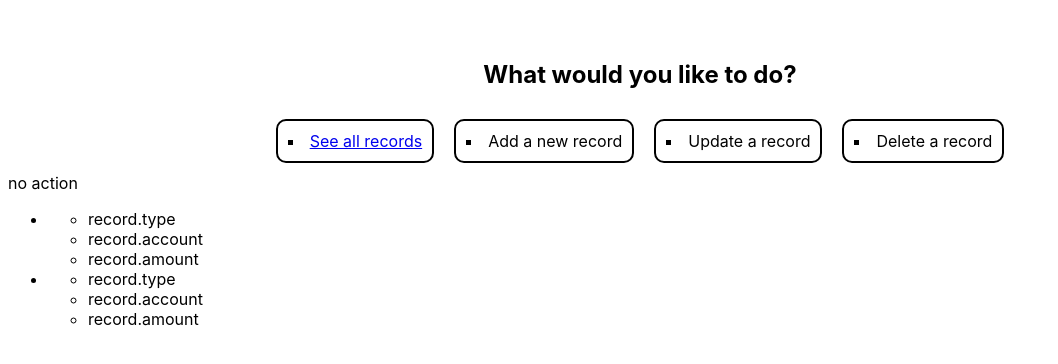
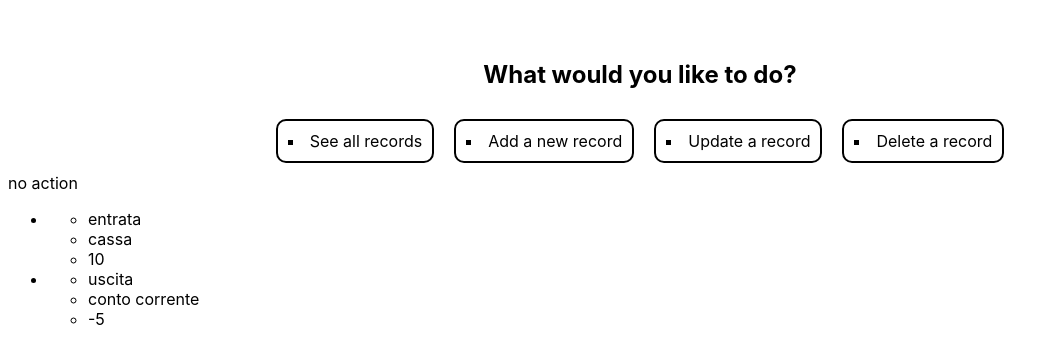
Before and after one commit to yorjofree/accounting-app-frontend, an Angular app: page /actionlist/get in a window 1280 px wide. Shown: the top 364 px of the page, without its empty margins (0-1058 px from the left). Built offline with nearby package versions, Linux system fonts and the light colour scheme.

Commit message:
used input() to pass record data

```diff
--- a/src/app/action-list/action-list.component.html
+++ b/src/app/action-list/action-list.component.html
@@ -1,6 +1,6 @@
 <h2>What would you like to do?</h2>
 <ul>
-    <li (click)="getRecords()"><a routerLink="get">{{ record.get() }}</a></li>
+    <li (click)="getRecords()" routerLink="get">{{ record.get() }}</li>
     <li (click)="postRecord()">{{ record.post() }}</li>
     <li (click)="updateRecord()">{{ record.update() }}</li>
     <li (click)="deleteRecord()">{{ record.delete() }}</li>
--- a/src/app/record-list/record-list.component.html
+++ b/src/app/record-list/record-list.component.html
@@ -1,4 +1,4 @@
 <ul>
-    <li><app-record /></li>
-    <li><app-record /></li>
+    <li><app-record [record]="records[0]"/></li>
+    <li><app-record [record]="records[1]"/></li>
 </ul>
--- a/src/app/record/record.component.html
+++ b/src/app/record/record.component.html
@@ -1,5 +1,5 @@
 <ul>
-    <li> record.type </li>
-    <li> record.account </li>
-    <li> record.amount </li>
+    <li>{{ record().type }} </li>
+    <li>{{ record().account }} </li>
+    <li>{{ record().amount }} </li>
 </ul>
--- a/src/app/record/record.component.ts
+++ b/src/app/record/record.component.ts
@@ -1,4 +1,4 @@
-import { Component } from '@angular/core';
+import { Component, input } from '@angular/core';
 
 @Component({
   selector: 'app-record',
@@ -7,5 +7,5 @@ import { Component } from '@angular/core';
   styleUrl: './record.component.css'
 })
 export class RecordComponent {
-  record = {};
+  record = input.required<{type: string, account: string, amount: number}>();
 }
```
